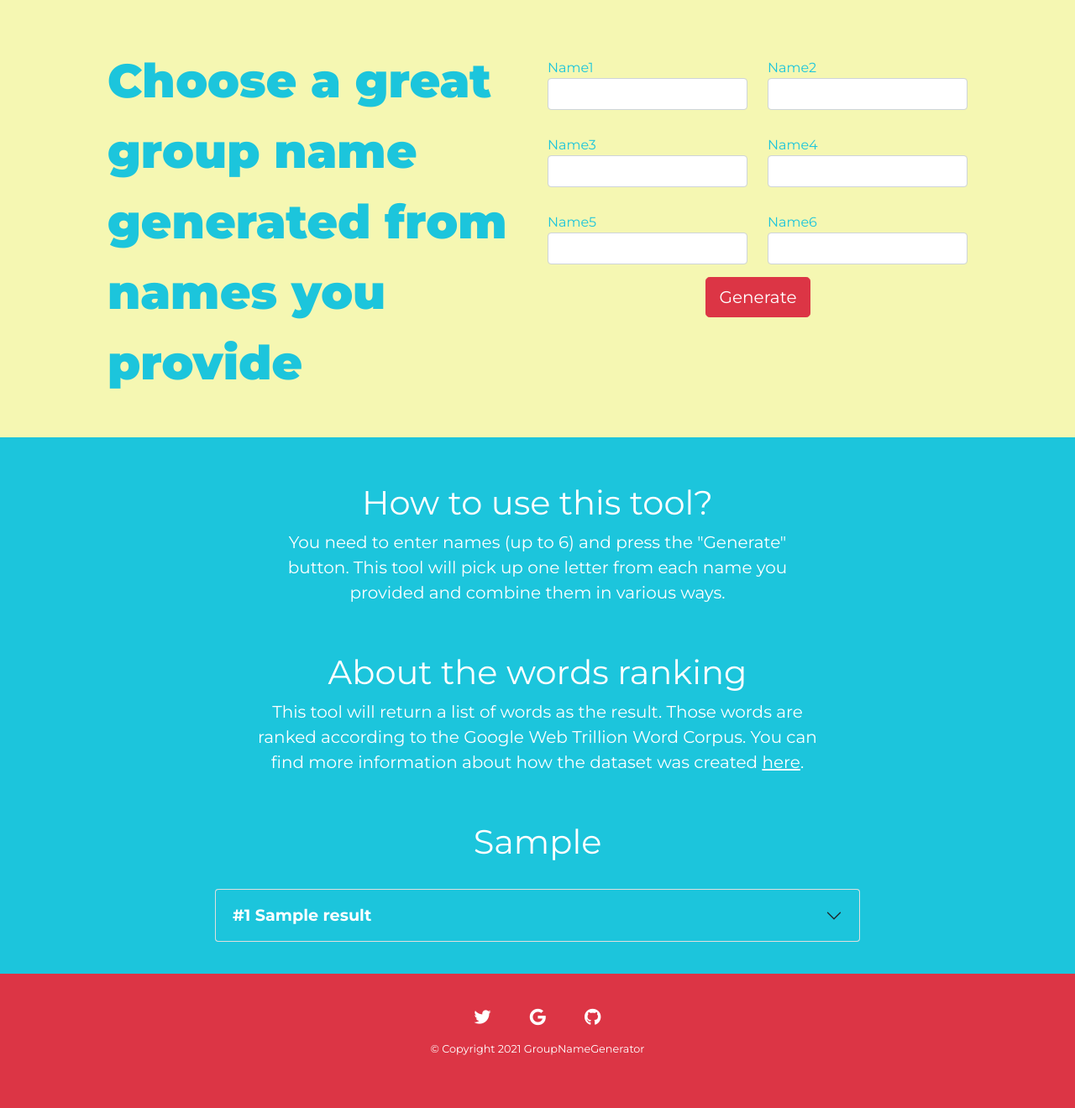
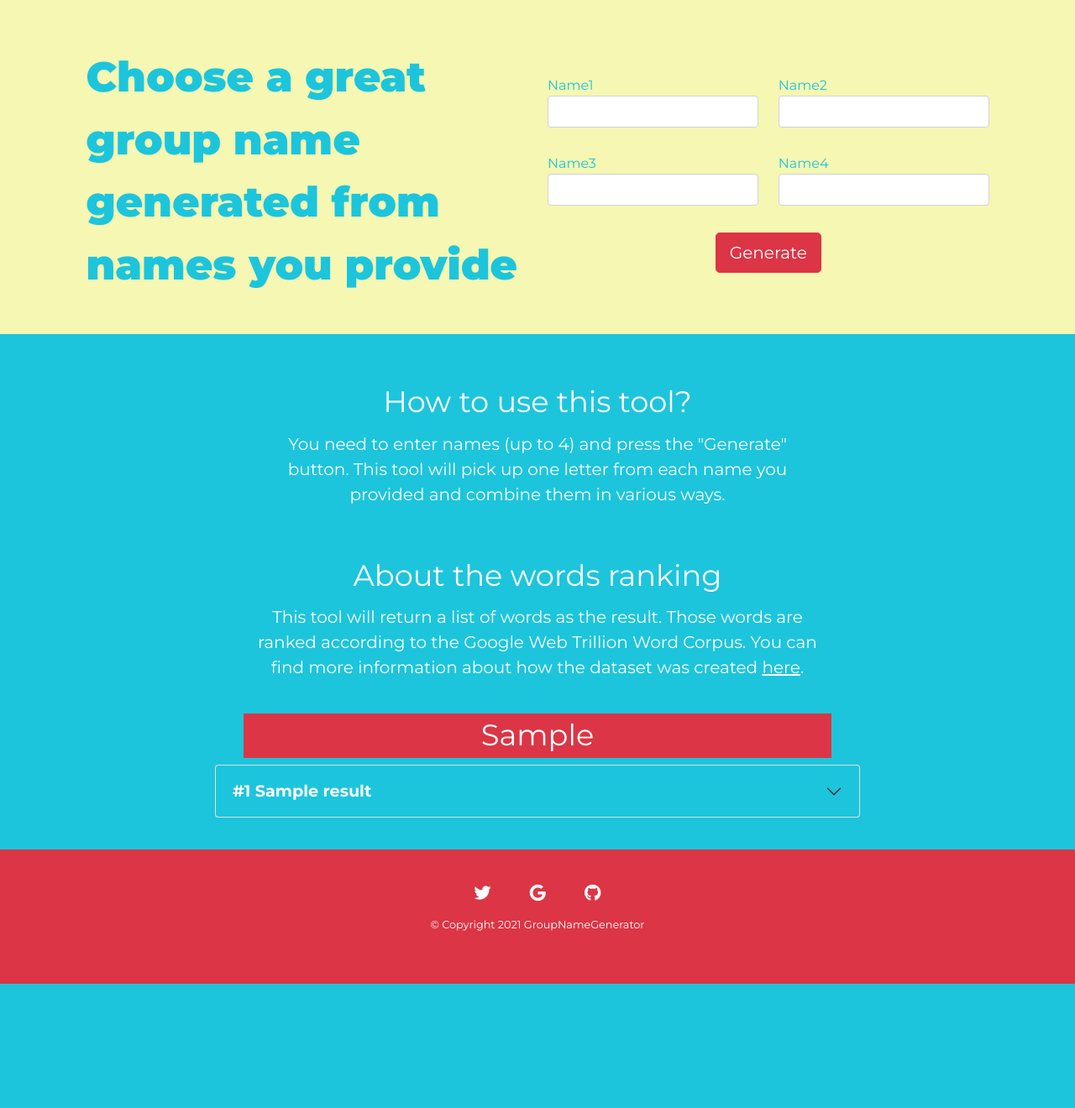
Before and after one commit to monkeyapple/GroupNameGenerator, a Flask app: template templates/index.html in a window 1280 px wide. Shown: the whole page at 84% size. After the commit the page ends 1172 px from the top, so only its background shows below. Run offline with Flask 2, Linux system fonts and the light colour scheme; the template is opened without the code that fills it: values that come from a table or form of the project are taken from there, most other values are stand-ins (such as "Sample title", 1, 10 or a date in 2020).

Commit message:
final changes

```diff
--- a/static/styles/index.css
+++ b/static/styles/index.css
@@ -7,14 +7,14 @@ body{
 
 h1{
   font-family:'Montserrat',sans-serif;
-  font-size:3.5rem;
+  font-size:3.1rem;
   line-height:1.5;
   font-weight:900;
 }
 
 h2{
   font-family:'Montserrat',sans-serif;
-  font-size:3.0rem;
+  font-size:2.2rem;
   line-height:1.5;
   font-weight:400;
 }
@@ -27,7 +27,7 @@ p{
 /* sections */
 .yellow-section{
   background-color: #f5f7b2;
-  padding:3% 10%;
+  padding:3% 8%;
   color:#1cc5dc;
 }
 
@@ -49,6 +49,9 @@ p{
   max-width: 700px;
   color:#fff
 }
+
+
+/* Result Area */
 .accordion-button{
   color:#fff;
   font-family:'Montserrat',sans-serif;
--- a/templates/index.html
+++ b/templates/index.html
@@ -6,10 +6,10 @@
   <p></p>
   <form method="POST">
     <div class="row">
-      <div class="col-lg-6">
+      <div class="col-lg-6 align-self-center">
         <h1>Choose a great group name generated from names you provide</h1>
       </div>
-      <div class="col-lg-6">
+      <div class="col-lg-6 align-self-center">
         {{form.hidden_tag()}}
         <div class="nameInput row">
           <div class="col">
@@ -47,28 +47,16 @@
             {% endif %}
           </div>
         </div>
-        <div class="nameInput row">
-          <div class="col">
-            {{form.name5.label(class="form-control-label")}}{{form.name5(class="form-control")}}
-            {% if form.name5.errors %}
-              {% for error in form.name5.errors %}
-              <span style="color:#dc3545;font-size:0.8rem;">{{error}}</span>
-              {% endfor %}
-            {% endif %}
-          </div>
-          <div class="col">
-            {{form.name6.label(class="form-control-label")}}{{form.name6(class="form-control")}}
-            {% if form.name6.errors %}
-              {% for error in form.name6.errors %}
-              <span style="color:#dc3545;font-size:0.8rem;">{{error}}</span>
-              {% endfor %}
-            {% endif %}
+        <!-- <div class="generateButton"> -->
+          <!-- <div class="d-grid col-3 mx-auto"> -->
+        <div class="nameInput row text-center ">
+          <div>
+            {{form.submit(class="btn btn-danger btn-lg")}}
           </div>
         </div>
-        <div class="d-grid col-3 mx-auto">
-          {{form.submit(class="btn btn-danger btn-lg")}}
-        </div>
+        <!-- </div> -->
       </div>
+
     </div>
   </form>
 </div>
@@ -78,17 +66,17 @@
 <div class="container-fluid blue-section id="resultArea">
 
   <div class="descriptions p-3 pb-md-4 mx-auto text-center">
-    <h2 class="display-6 fw-normal">How to use this tool?</h2>
-    <p class="fs-5 text-white">You need to enter names (up to 6) and press the "Generate" button. This tool will pick up one letter from each name you provided and combine them in various ways.</p>
+    <h2>How to use this tool?</h2>
+    <p class="fs-5 text-white">You need to enter names (up to 4) and press the "Generate" button. This tool will pick up one letter from each name you provided and combine them in various ways.</p>
   </div>
 {% if results!=None %}
   <div class="descriptions p-3 pb-md-4 mx-auto text-center">
-    <h2 class="display-6 fw-normal">About the words ranking</h2>
+    <h2>About the words ranking</h2>
     <p class="fs-5 text-white">This tool will return a list of words as the result. Those words are ranked according to the Google Web Trillion Word Corpus. You can find more information about how the dataset was created <a href="http://norvig.com/ngrams/" class="text-reset">here</a>.</p>
   </div>
   {% if inputDisplay!=None %}
-  <div class="descriptions p-3 pb-md-4 mx-auto text-center">
-    <h2 class="display-6 fw-normal text-white">{{inputDisplay}}</h2>
+  <div class="descriptions mx-auto text-center">
+    <h2 class="text-white bg-danger">{{inputDisplay}}</h2>
   </div>
   {% endif %}
   {% for result in results %}
@@ -166,16 +154,7 @@
       <p>© Copyright 2021 GroupNameGenerator</p>
     </section>
   </div>
-    <!-- Section: Social media -->
 
-  <!-- Grid container -->
-
-  <!-- Copyright -->
-  <!-- <div class="text-center text-dark p-3" style="background-color: rgba(0, 0, 0, 0);">
-    © 2021 Copyright:
-    <a class="text-white" href="#">effyh.com</a>
-  </div> -->
-  <!-- Copyright -->
   </footer>
 </div>
 {% endblock %}
```
